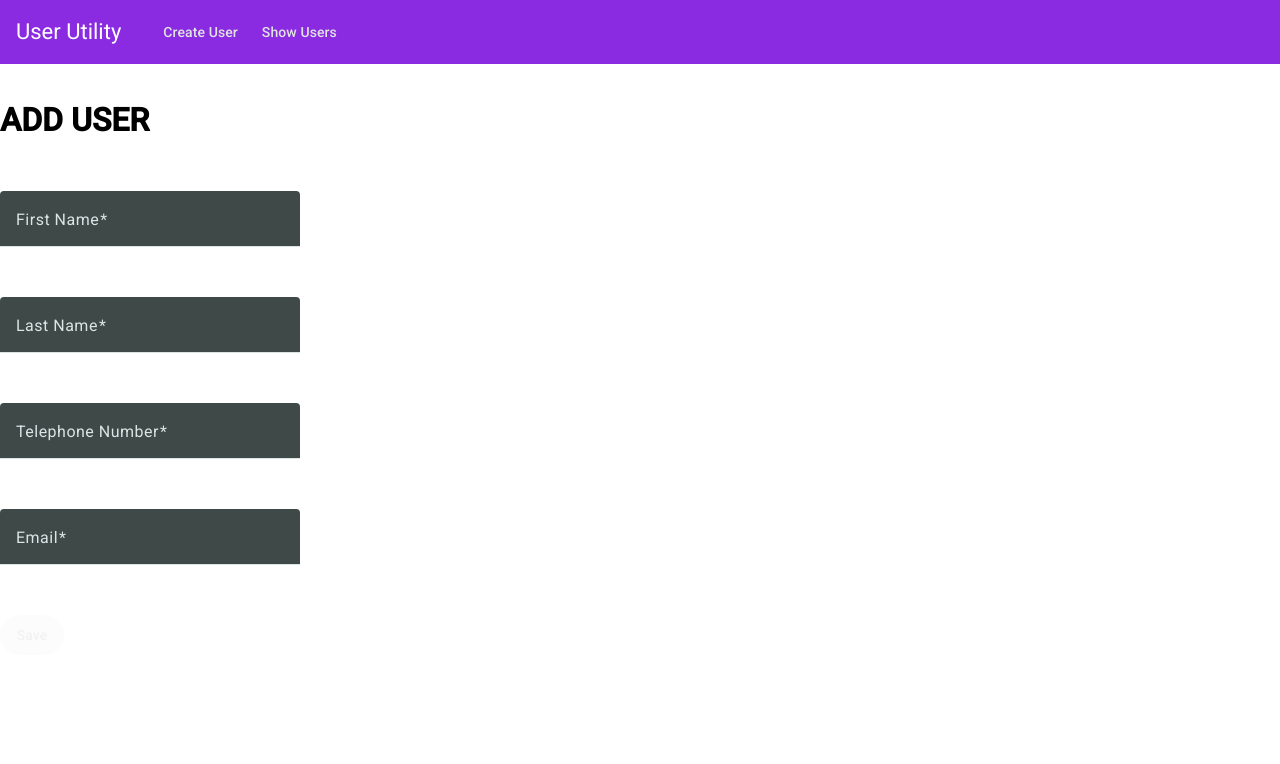
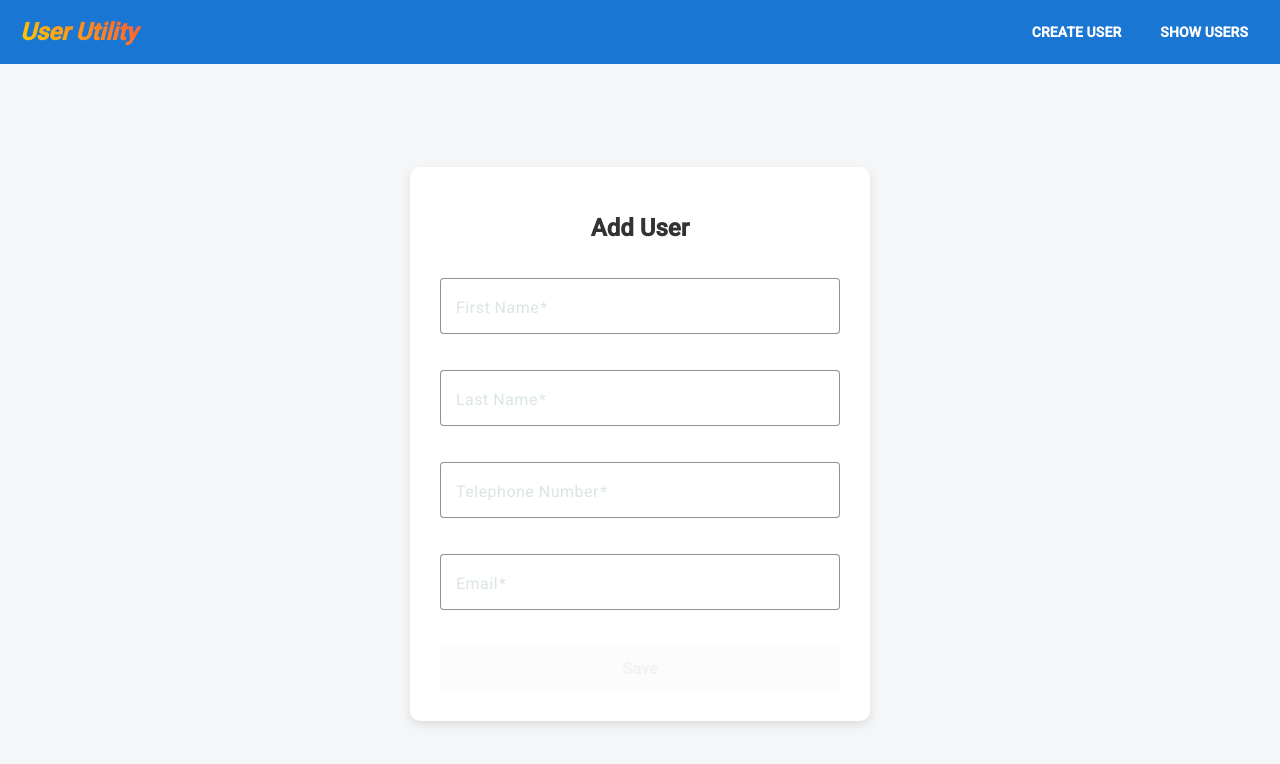
Before and after one commit to tsweet2/crud-frontend, an Angular app: page /user-form in a window 1280 px wide. Shown: the top 764 px of the page. Built offline with nearby package versions, Linux system fonts and the light colour scheme; no server answers.

Commit message:
UI improvements

```diff
--- a/src/app/app.component.html
+++ b/src/app/app.component.html
@@ -1,10 +1,10 @@
-
 <mat-toolbar class="toolbar">
-  <span>User Utility</span>
+  <span class="toolbar-title">User Utility</span>
   <span class="spacer"></span>
   <div class="menu-items">
     <a mat-button class="menu-button" routerLink="/user-form">Create User</a>
     <a mat-button class="menu-button" routerLink="/user-list">Show Users</a>
   </div>
 </mat-toolbar>
+
 <router-outlet></router-outlet>
--- a/src/app/app.component.scss
+++ b/src/app/app.component.scss
@@ -1,17 +1,43 @@
 .toolbar {
-  display: flex;
-
-  margin-bottom: 1rem;
-  background-color: blueviolet;
-  color: white;
+    display: flex;
+    align-items: center;
+    padding: 0 20px;
+    background: #1976d2; // Primary color
+    color: white;
+    height: 64px;
+    box-shadow: 0px 4px 10px rgba(0, 0, 0, 0.1);
 }
 
+.toolbar-title {
+    font-size: 24px; /* Large and prominent */
+    font-weight: bold; /* Stands out */
+    background: linear-gradient(45deg, #ffcc00, #ff5733); /* Stylish gradient */
+    background-clip: text;
+    -webkit-background-clip: text;
+    -webkit-text-fill-color: transparent; /* Apply gradient to text */
+    font-style: italic; /* Elegant touch */
+    padding-right: 5px; /* Prevents cutting off the 'y' */
+    display: inline-block; /* Ensures text is fully rendered */
+}
+
+
 .spacer {
-  margin-right: 30px;
+    flex-grow: 1;
 }
-.menu-button:hover {
-    color: white;
+
+.menu-items {
+    display: flex;
+    gap: 15px;
 }
+
 .menu-button {
-    color: yellow
+    font-weight: 600;
+    font-size: 14px;
+    color: white !important;
+    text-transform: uppercase;
+    transition: background 0.3s ease;
+
+    &:hover {
+        background: rgba(255, 255, 255, 0.2);
+    }
 }
--- a/src/app/user-form/user-form.component.html
+++ b/src/app/user-form/user-form.component.html
@@ -1,50 +1,42 @@
 <form (ngSubmit)="onSubmit()" #userForm="ngForm" class="user-form">
-    <div class="user-form2">
-        <h1>ADD USER</h1>
-        <mat-form-field appearance="fill" class="field">
+    <div class="form-container">
+        <h1 class="form-title">Add User</h1>
+
+        <mat-form-field appearance="outline" class="field">
             <mat-label>First Name</mat-label>
             <input matInput type="text" id="firstName" required [(ngModel)]="user.firstName" name="firstName" #firstName="ngModel">
             <mat-error *ngIf="firstName.invalid && (firstName.dirty || firstName.touched)">
-                <div *ngIf="firstName.errors?.['required']">
-                    First Name is required.
-                </div>
+                <div *ngIf="firstName.errors?.['required']">First Name is required.</div>
             </mat-error>
         </mat-form-field>
 
-        <mat-form-field appearance="fill" class="field">
+        <mat-form-field appearance="outline" class="field">
             <mat-label>Last Name</mat-label>
-            <input class="field" matInput type="text" id="lastName" required [(ngModel)]="user.lastName" name="lastName" #lastName="ngModel">
+            <input matInput type="text" id="lastName" required [(ngModel)]="user.lastName" name="lastName" #lastName="ngModel">
             <mat-error *ngIf="lastName.invalid && (lastName.dirty || lastName.touched)">
-                <div *ngIf="lastName.errors?.['required']">
-                    Last Name is required.
-                </div>
+                <div *ngIf="lastName.errors?.['required']">Last Name is required.</div>
             </mat-error>
         </mat-form-field>
-        <mat-form-field appearance="fill" class="field">
+
+        <mat-form-field appearance="outline" class="field">
             <mat-label>Telephone Number</mat-label>
             <input matInput type="tel" id="telephone" required [(ngModel)]="user.phoneNumber" name="telephone" #telephone="ngModel">
             <mat-error *ngIf="telephone.invalid && (telephone.dirty || telephone.touched)">
-                <div *ngIf="telephone.errors?.['required']">
-                    Telephone Number is required.
-                </div>
+                <div *ngIf="telephone.errors?.['required']">Telephone Number is required.</div>
             </mat-error>
         </mat-form-field>
-        <mat-form-field appearance="fill" class="field">
+
+        <mat-form-field appearance="outline" class="field">
             <mat-label>Email</mat-label>
             <input matInput type="email" id="email" required [(ngModel)]="user.emailAddress" name="email" #email="ngModel">
             <mat-error *ngIf="email.invalid && (email.dirty || email.touched)">
-                <div *ngIf="email.errors?.['required']">
-                    Email is required.
-                </div>
-                <div *ngIf="email.errors?.['email']">
-                    Invalid email address.
-                </div>
+                <div *ngIf="email.errors?.['required']">Email is required.</div>
+                <div *ngIf="email.errors?.['email']">Invalid email address.</div>
             </mat-error>
         </mat-form-field>
 
-        <button mat-raised-button color="primary" type="submit" [disabled]="userForm.invalid">
+        <button mat-raised-button color="primary" type="submit" class="submit-btn" [disabled]="userForm.invalid">
             Save
         </button>
     </div>
-
 </form>
--- a/src/app/user-form/user-form.component.scss
+++ b/src/app/user-form/user-form.component.scss
@@ -1,13 +1,42 @@
-.user-form2 {
+.user-form {
+    display: flex;
+    justify-content: center;
+    align-items: center;
+    min-height: 100vh;
+    background: #f4f6f8;
+    padding: 20px;
+}
+
+.form-container {
+    width: 100%;
+    max-width: 400px;
+    background: #fff;
+    padding: 30px;
+    border-radius: 10px;
+    box-shadow: 0 4px 10px rgba(0, 0, 0, 0.1);
     display: flex;
     flex-direction: column;
-    gap: 30px; // optional: adds spacing between form fields
+    gap: 16px;
+    position: relative; /* Allows moving up */
+    top: -40px; /* Moves the container up about an inch */
+}
 
-    .field {
-        width: 300px;
-    }
+.form-title {
+    text-align: center;
+    font-size: 24px;
+    font-weight: bold;
+    color: #333;
+    margin-bottom: 20px;
+}
 
-    button {
-        width: 50px;
-    }
+.field {
+    width: 100%;
 }
+
+.submit-btn {
+    width: 100%;
+    height: 45px;
+    font-size: 16px;
+    font-weight: bold;
+    border-radius: 5px;
+}
--- a/src/app/user-list/user-list.component.html
+++ b/src/app/user-list/user-list.component.html
@@ -1,5 +1,5 @@
 <div class="table-container">
-      <mat-table [dataSource]="dataSource" class="mat-elevation-z8">
+    <mat-table [dataSource]="dataSource" class="mat-elevation-z8 user-table">
 
       <ng-container matColumnDef="lastName">
         <mat-header-cell *matHeaderCellDef> Last Name </mat-header-cell>
@@ -22,9 +22,9 @@
       </ng-container>
 
       <ng-container matColumnDef="delete">
-        <mat-header-cell *matHeaderCellDef> Delete </mat-header-cell>
-        <mat-cell *matCellDef="let user">
-          <button mat-icon-button color="warn" (click)="openConfirmDialog(user.userID)">
+        <mat-header-cell *matHeaderCellDef class="delete-column"> Actions </mat-header-cell>
+        <mat-cell *matCellDef="let user" class="delete-cell">
+          <button mat-icon-button color="warn" matTooltip="Delete this user" matTooltipPosition="right" (click)="openConfirmDialog(user.userID)">
             <mat-icon>delete</mat-icon>
           </button>
         </mat-cell>
@@ -32,5 +32,6 @@
 
       <mat-header-row *matHeaderRowDef="displayedColumns"></mat-header-row>
       <mat-row *matRowDef="let row; columns: displayedColumns;"></mat-row>
+
     </mat-table>
   </div>
--- a/src/app/user-list/user-list.component.scss
+++ b/src/app/user-list/user-list.component.scss
@@ -1,13 +1,50 @@
 .table-container {
-    margin: 0 30px; // Adds 30px whitespace on the left and right
-    padding: 20px;  // Adds spacing inside the table container
-    display: flex;
-    justify-content: center;
-  }
+    width: 100%;
+    max-width: 1000px; /* Allow more space for columns */
+    margin: 40px auto;
+    background: #ffffff;
+    padding: 20px;
+    border-radius: 10px;
+    box-shadow: 0px 4px 10px rgba(0, 0, 0, 0.1);
+    overflow-x: auto; /* Allow horizontal scrolling when needed */
+}
 
-  mat-table {
-    background: white; // Ensures shadow is visible
-    border-radius: 8px; // Optional: Makes corners rounded
-    display: block; // Fixes table layout issues
-    box-shadow: 0px 4px 10px rgba(0, 0, 0, 0.2) !important; // Ensures shadow appears
-  }
+.user-table {
+    width: 100%;
+    border-radius: 10px;
+    table-layout: fixed; /* Ensures columns stay proportional */
+}
+
+.mat-header-cell, .mat-cell {
+    padding: 12px 16px;
+    font-size: 14px;
+    text-align: left;
+    white-space: nowrap; /* Prevents text from wrapping by default */
+    overflow: hidden;
+    text-overflow: ellipsis;
+}
+
+.ng-container[matColumnDef="emailAddress"] .mat-cell {
+    white-space: normal; /* Allow email text to wrap */
+    word-break: break-word; /* Force break if too long */
+    min-width: 200px; /* Ensure reasonable width */
+    max-width: 300px; /* Prevent it from taking too much space */
+}
+
+.delete-column {
+    text-align: center;
+    width: 80px;
+}
+
+.delete-cell {
+    text-align: center;
+}
+
+/* Button hover effect */
+button.mat-icon-button {
+    transition: transform 0.2s ease-in-out;
+
+    &:hover {
+        transform: scale(1.1);
+    }
+}
--- a/src/app/user-list/user-list.component.ts
+++ b/src/app/user-list/user-list.component.ts
@@ -11,10 +11,11 @@ import { ConfirmDialogComponent } from '../shared-components/confirm-dialog/conf
 import { Observable } from 'rxjs';
 import { User } from '../User.model';
 import { HttpClient } from '@angular/common/http';
+import { MatTooltipModule } from '@angular/material/tooltip';
 @Component({
   selector: 'app-user-list',
   standalone: true,
-  imports: [CommonModule, MatTableModule, MatPaginatorModule, MatSortModule, MatIconModule],
+  imports: [CommonModule, MatTableModule, MatPaginatorModule, MatSortModule, MatIconModule, MatTooltipModule],
   templateUrl: './user-list.component.html',
   styleUrls: ['./user-list.component.scss'],
   providers: [UserService, HttpClient]
```
